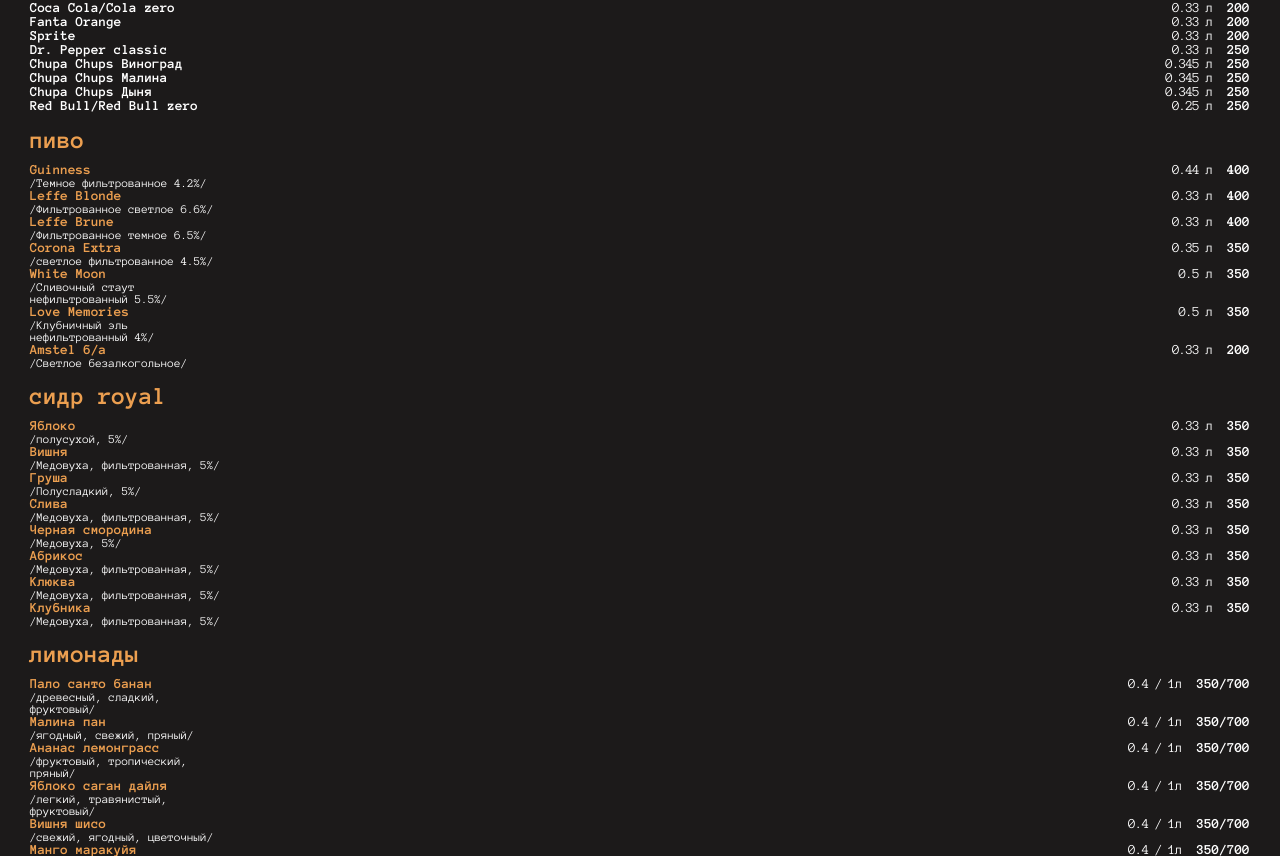
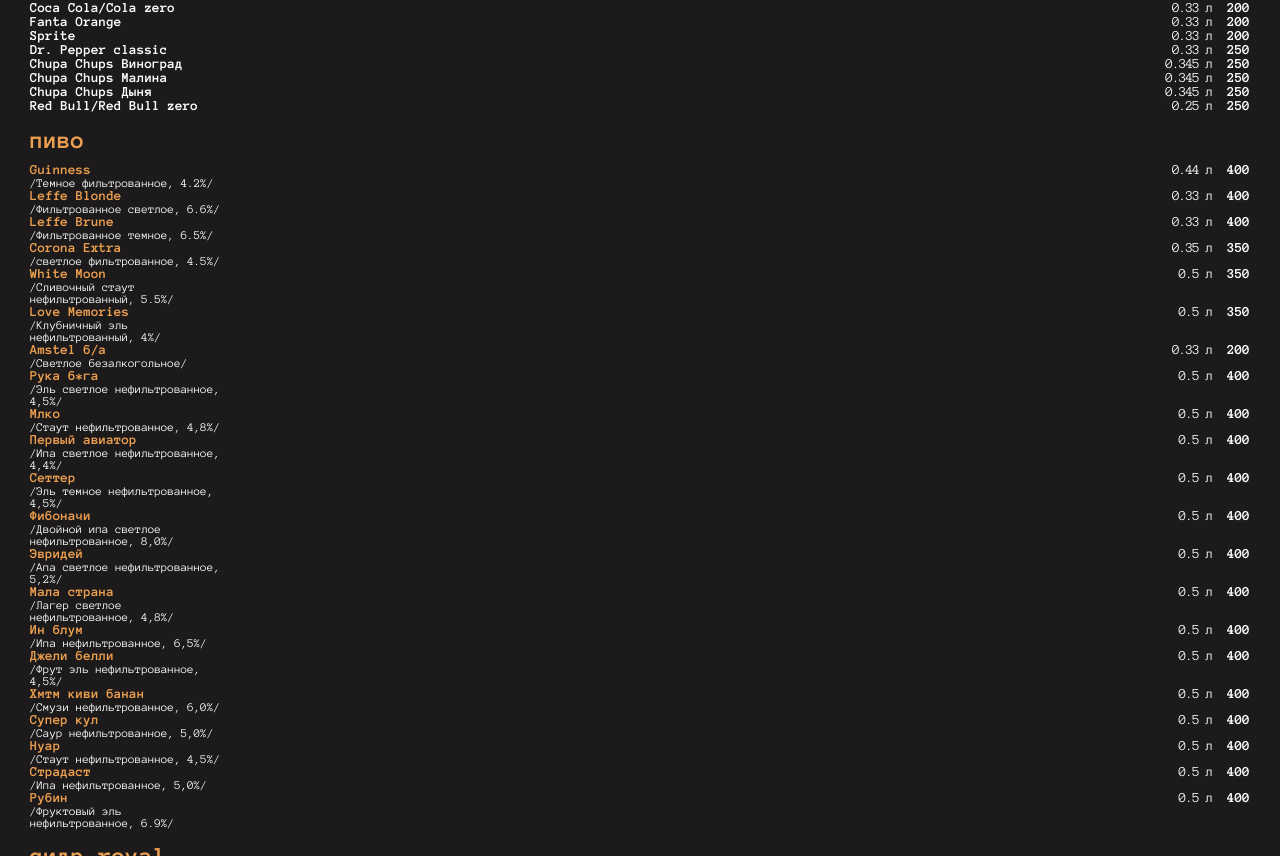
Before and after one commit to jokeramn/sunskrit, a React (Create React App) app: page / in a window 1280 px wide. Shown: the part 2524-3380 px from the top of the page. Built offline with nearby package versions, Linux system fonts and the light colour scheme.

Commit message:
added new alco beverage

```diff
--- a/src/shared/data/coldDrinks.ts
+++ b/src/shared/data/coldDrinks.ts
@@ -55,43 +55,127 @@
                 name: "Guinness",
                 value: 400,
                 volume: '0.44 л',
-                description: 'Темное фильтрованное 4.2%',
+                description: 'Темное фильтрованное, 4.2%',
             },
             {
                 name: "Leffe Blonde",
                 value: 400,
                 volume: '0.33 л',
-                description: 'Фильтрованное светлое 6.6%',
+                description: 'Фильтрованное светлое, 6.6%',
             },
             {
                 name: "Leffe Brune",
                 value: 400,
                 volume: '0.33 л',
-                description: 'Фильтрованное темное 6.5%',
+                description: 'Фильтрованное темное, 6.5%',
             },
             {
                 name: "Corona Extra",
                 value: 350,
                 volume: '0.35 л',
-                description: 'светлое фильтрованное 4.5%',
+                description: 'светлое фильтрованное, 4.5%',
             },
             {
                 name: "White Moon",
                 value: 350,
                 volume: '0.5 л',
-                description: "Сливочный стаут нефильтрованный 5.5%",
+                description: "Сливочный стаут нефильтрованный, 5.5%",
             },
             {
                 name: "Love Memories",
                 value: 350,
                 volume: '0.5 л',
-                description: 'Клубничный эль нефильтрованный 4%',
+                description: 'Клубничный эль нефильтрованный, 4%',
             },
             {
                 name: "Amstel б/а",
                 value: 200,
                 volume: '0.33 л',
                 description: 'Светлое безалкогольное'
+            },
+            {
+                name: "Рука б*га",
+                value: 400,
+                volume: '0.5 л',
+                description: 'Эль светлое нефильтрованное, 4,5%'
+            },
+            {
+                name: "Млко",
+                value: 400,
+                volume: '0.5 л',
+                description: 'Стаут нефильтрованное, 4,8%'
+            },
+            {
+                name: "Первый авиатор",
+                value: 400,
+                volume: '0.5 л',
+                description: 'Ипа светлое нефильтрованное, 4,4%'
+            },
+            {
+                name: "Сеттер",
+                value: 400,
+                volume: '0.5 л',
+                description: 'Эль темное нефильтрованное, 4,5%'
+            },
+            {
+                name: "Фибоначи",
+                value: 400,
+                volume: '0.5 л',
+                description: 'Двойной ипа светлое нефильтрованное, 8,0%'
+            },
+            {
+                name: "Эвридей",
+                value: 400,
+                volume: '0.5 л',
+                description: 'Апа светлое нефильтрованное, 5,2%'
+            },
+            {
+                name: "Мала страна",
+                value: 400,
+                volume: '0.5 л',
+                description: 'Лагер светлое нефильтрованное, 4,8%'
+            },
+            {
+                name: "Ин блум",
+                value: 400,
+                volume: '0.5 л',
+                description: 'Ипа нефильтрованное, 6,5%'
+            },
+            {
+                name: "Джели белли",
+                value: 400,
+                volume: '0.5 л',
+                description: 'Фрут эль нефильтрованное, 4,5%'
+            },
+            {
+                name: "Хмтм киви банан",
+                value: 400,
+                volume: '0.5 л',
+                description: 'Смузи нефильтрованное, 6,0%'
+            },
+            {
+                name: "Супер кул",
+                value: 400,
+                volume: '0.5 л',
+                description: 'Саур нефильтрованное, 5,0%'
+            },
+            {
+                name: "Нуар",
+                value: 400,
+                volume: '0.5 л',
+                description: 'Стаут нефильтрованное, 4,5%'
+            },
+            {
+                name: "Страдаст",
+                value: 400,
+                volume: '0.5 л',
+                description: 'Ипа нефильтрованное, 5,0%'
+            },
+            {
+                name: "Рубин",
+                value: 400,
+                volume: '0.5 л',
+                description: 'Фруктовый эль нефильтрованное, 6.9%'
             },
         ]
     },
```
